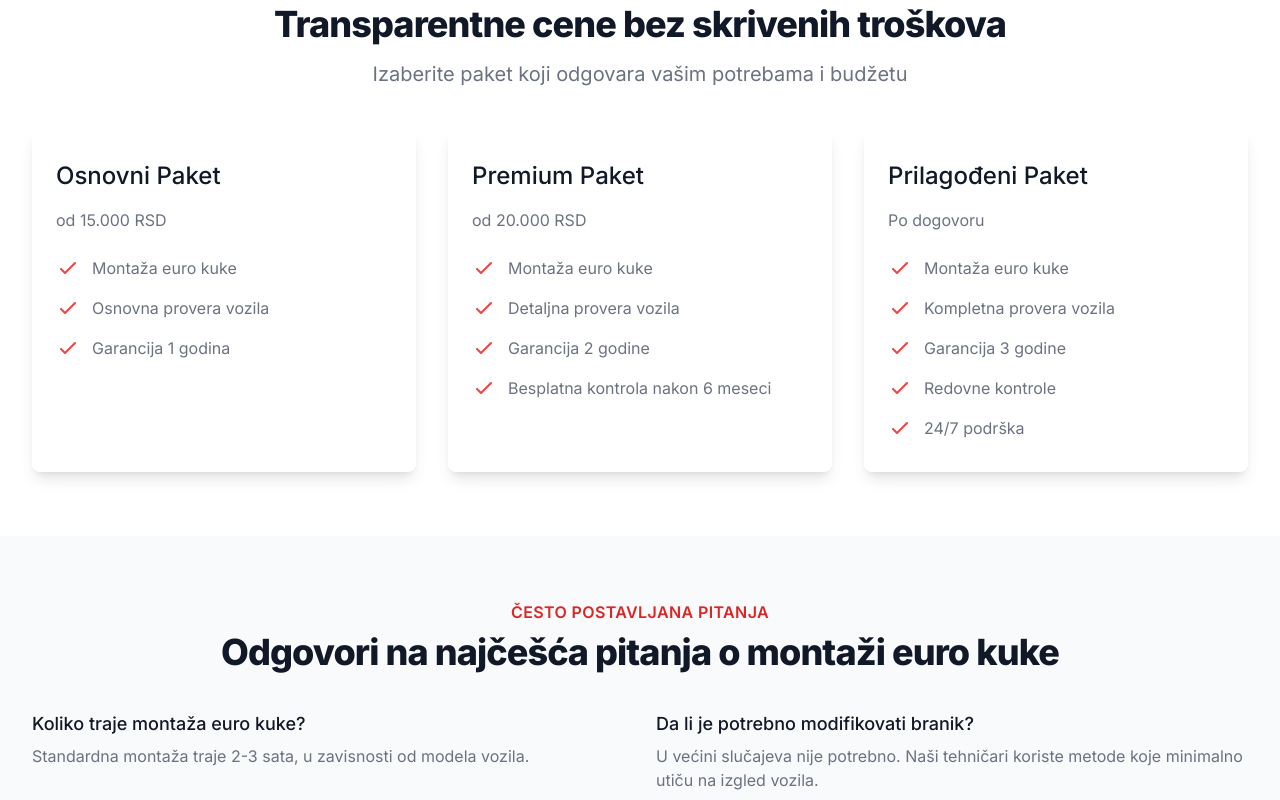
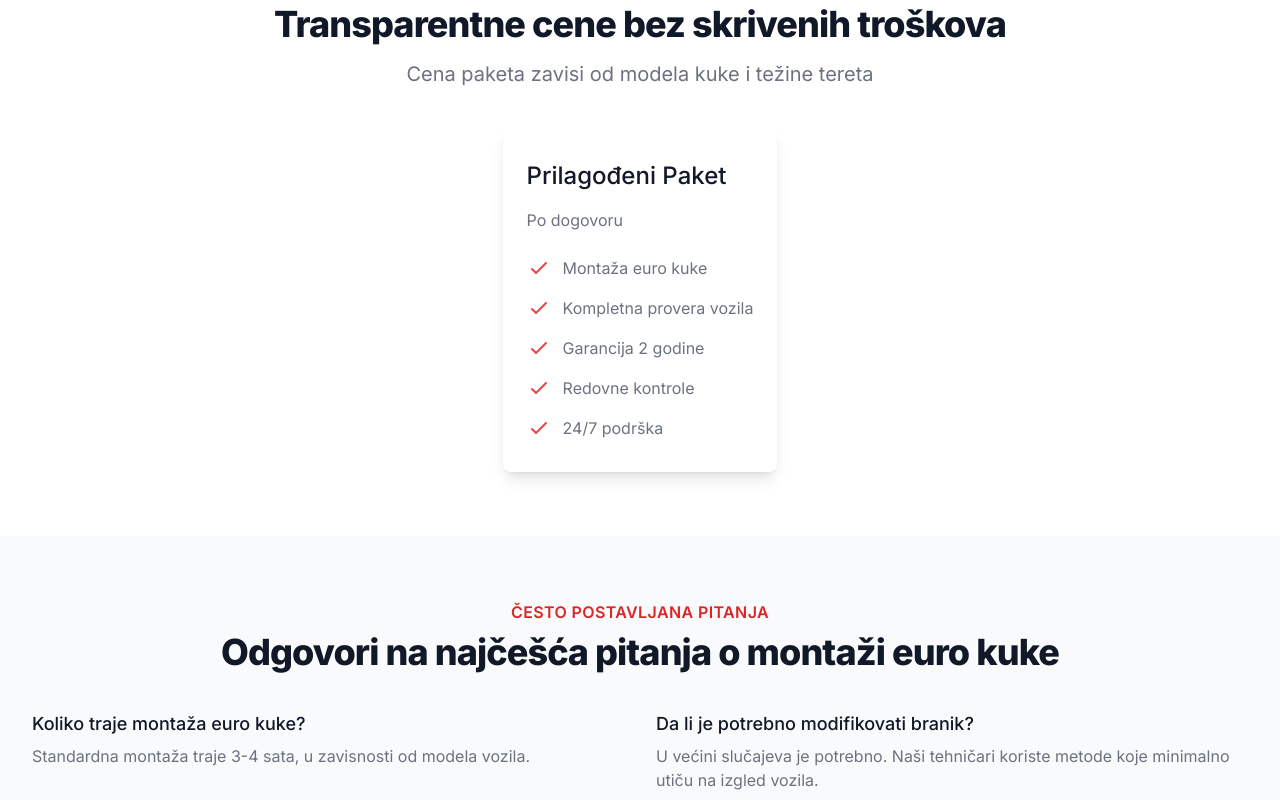
Before and after one commit to tomovicn/eurokuke, a Next.js app: page /euro-towbar-installation in a window 1280 px wide. Shown: the part 1460-2260 px from the top of the page. Built offline with nearby package versions, Linux system fonts and the light colour scheme.

Commit message:
Copy and UI updates

```diff
--- a/src/app/blog/category/[category]/page.tsx
+++ b/src/app/blog/category/[category]/page.tsx
@@ -1,8 +1,8 @@
 import Link from 'next/link';
 import Image from 'next/image';
 import { Metadata } from 'next';
-import { getAllPosts } from "@/lib/blog";
-import { getPostsByCategory } from "@/lib/blog";
+import { getAllPosts } from '@/lib/blog';
+import { getPostsByCategory } from '@/lib/blog';
 
 const categories = {
   legal: {
@@ -111,7 +111,7 @@ export default function CategoryPage({ params }: { params: { category: string }
               <div key={post.id} className='group relative'>
                 <div className='relative h-80 w-full overflow-hidden rounded-lg bg-white sm:aspect-h-1 sm:aspect-w-2 lg:aspect-h-1 lg:aspect-w-1 group-hover:opacity-75 sm:h-64'>
                   <Image
-                    src={`/images/blog/${post.id}.jpg`}
+                    src={`/images/blog/post.png`}
                     alt={post.title}
                     className='h-full w-full object-cover object-center'
                     width={400}
--- a/src/app/blog/page.tsx
+++ b/src/app/blog/page.tsx
@@ -46,7 +46,7 @@ export default function BlogIndex() {
             <div key={post.slug} className='flex flex-col rounded-lg shadow-lg overflow-hidden'>
               <div className='flex-shrink-0'>
                 <Image
-                  src={`/images/blog/${post.slug}.jpg`}
+                  src={`/images/blog/post.png`}
                   alt={post.title}
                   width={400}
                   height={225}
--- a/src/app/contact/page.tsx
+++ b/src/app/contact/page.tsx
@@ -67,7 +67,7 @@ export default function Contact() {
                   </div>
                 </div>
 
-                <div className='mt-6 flex'>
+                {/* <div className='mt-6 flex'>
                   <div className='flex-shrink-0'>
                     <svg className='h-6 w-6 text-gray-400' fill='none' viewBox='0 0 24 24' stroke='currentColor'>
                       <path
@@ -81,7 +81,7 @@ export default function Contact() {
                   <div className='ml-3 text-base text-gray-500'>
                     <p>{t('contact.email')}</p>
                   </div>
-                </div>
+                </div> */}
 
 
               </div>
--- a/src/app/euro-towbar-installation/page.tsx
+++ b/src/app/euro-towbar-installation/page.tsx
@@ -140,50 +140,8 @@ export default function EuroTowbarInstallation() {
           </div>
 
           <div className='mt-10'>
-            <div className='grid grid-cols-1 gap-8 sm:grid-cols-2 lg:grid-cols-3'>
-              <div className='bg-white rounded-lg shadow-lg overflow-hidden'>
-                <div className='px-6 py-8'>
-                  <h3 className='text-2xl font-medium text-gray-900'>{t('installation.pricing.plans.basic.title')}</h3>
-                  <p className='mt-4 text-base text-gray-500'>{t('installation.pricing.plans.basic.price')}</p>
-                  <ul className='mt-6 space-y-4'>
-                    {(t('installation.pricing.plans.basic.features') as unknown as string[]).map((feature: string) => (
-                      <li key={feature} className='flex items-start'>
-                        <div className='flex-shrink-0'>
-                          <svg className='h-6 w-6 text-red-500' fill='none' viewBox='0 0 24 24' stroke='currentColor'>
-                            <path strokeLinecap='round' strokeLinejoin='round' strokeWidth='2' d='M5 13l4 4L19 7' />
-                          </svg>
-                        </div>
-                        <p className='ml-3 text-base text-gray-500'>{feature}</p>
-                      </li>
-                    ))}
-                  </ul>
-                </div>
-              </div>
-
-              <div className='bg-white rounded-lg shadow-lg overflow-hidden'>
-                <div className='px-6 py-8'>
-                  <h3 className='text-2xl font-medium text-gray-900'>
-                    {t('installation.pricing.plans.premium.title')}
-                  </h3>
-                  <p className='mt-4 text-base text-gray-500'>{t('installation.pricing.plans.premium.price')}</p>
-                  <ul className='mt-6 space-y-4'>
-                    {(t('installation.pricing.plans.premium.features') as unknown as string[]).map(
-                      (feature: string) => (
-                        <li key={feature} className='flex items-start'>
-                          <div className='flex-shrink-0'>
-                            <svg className='h-6 w-6 text-red-500' fill='none' viewBox='0 0 24 24' stroke='currentColor'>
-                              <path strokeLinecap='round' strokeLinejoin='round' strokeWidth='2' d='M5 13l4 4L19 7' />
-                            </svg>
-                          </div>
-                          <p className='ml-3 text-base text-gray-500'>{feature}</p>
-                        </li>
-                      )
-                    )}
-                  </ul>
-                </div>
-              </div>
-
-              <div className='bg-white rounded-lg shadow-lg overflow-hidden'>
+            <div className='grid grid-cols-1 gap-8 sm:grid-cols-2 lg:grid-cols-3 justify-items-center'>
+              <div className='bg-white rounded-lg shadow-lg overflow-hidden max-w-md mx-auto col-span-1 sm:col-span-2 lg:col-span-3'>
                 <div className='px-6 py-8'>
                   <h3 className='text-2xl font-medium text-gray-900'>{t('installation.pricing.plans.custom.title')}</h3>
                   <p className='mt-4 text-base text-gray-500'>{t('installation.pricing.plans.custom.price')}</p>
--- a/src/utils/translations/sr.ts
+++ b/src/utils/translations/sr.ts
@@ -123,7 +123,7 @@ export const sr = {
     pricing: {
       title: 'Cenovnik',
       subtitle: 'Transparentne cene bez skrivenih troškova',
-      description: 'Izaberite paket koji odgovara vašim potrebama i budžetu',
+      description: 'Cena paketa zavisi od modela kuke i težine tereta',
       plans: {
         basic: {
           title: 'Osnovni Paket',
@@ -146,7 +146,7 @@ export const sr = {
           features: [
             'Montaža euro kuke',
             'Kompletna provera vozila',
-            'Garancija 3 godine',
+            'Garancija 2 godine',
             'Redovne kontrole',
             '24/7 podrška',
           ],
@@ -159,12 +159,12 @@ export const sr = {
       questions: {
         duration: {
           question: 'Koliko traje montaža euro kuke?',
-          answer: 'Standardna montaža traje 2-3 sata, u zavisnosti od modela vozila.',
+          answer: 'Standardna montaža traje 3-4 sata, u zavisnosti od modela vozila.',
         },
         bumper: {
           question: 'Da li je potrebno modifikovati branik?',
           answer:
-            'U većini slučajeva nije potrebno. Naši tehničari koriste metode koje minimalno utiču na izgled vozila.',
+            'U većini slučajeva je potrebno. Naši tehničari koriste metode koje minimalno utiču na izgled vozila.',
         },
         certification: {
           question: 'Da li je potrebna registracija nakon montaže?',
```
Also changed, not shown: public/images/blog/post.png (added).
